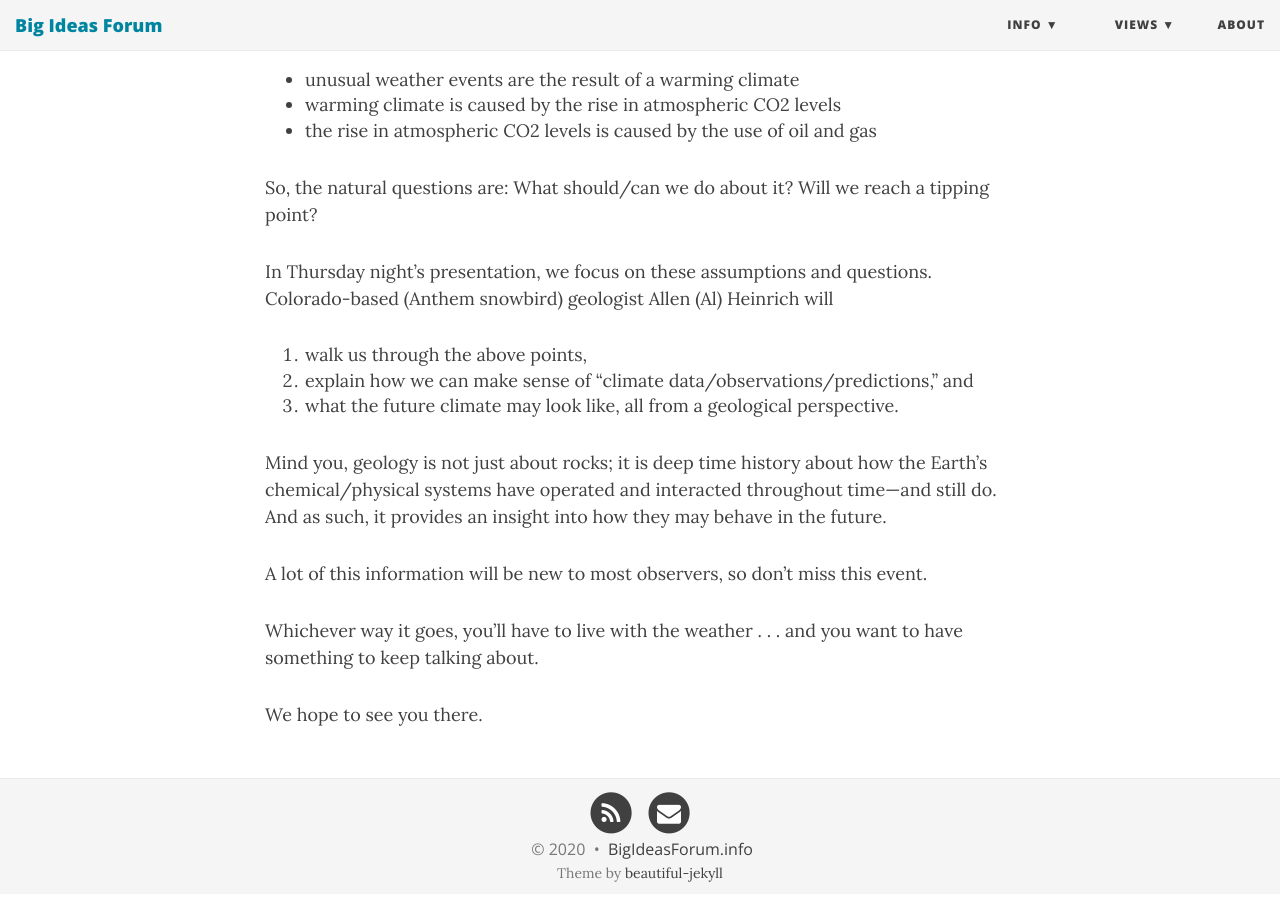
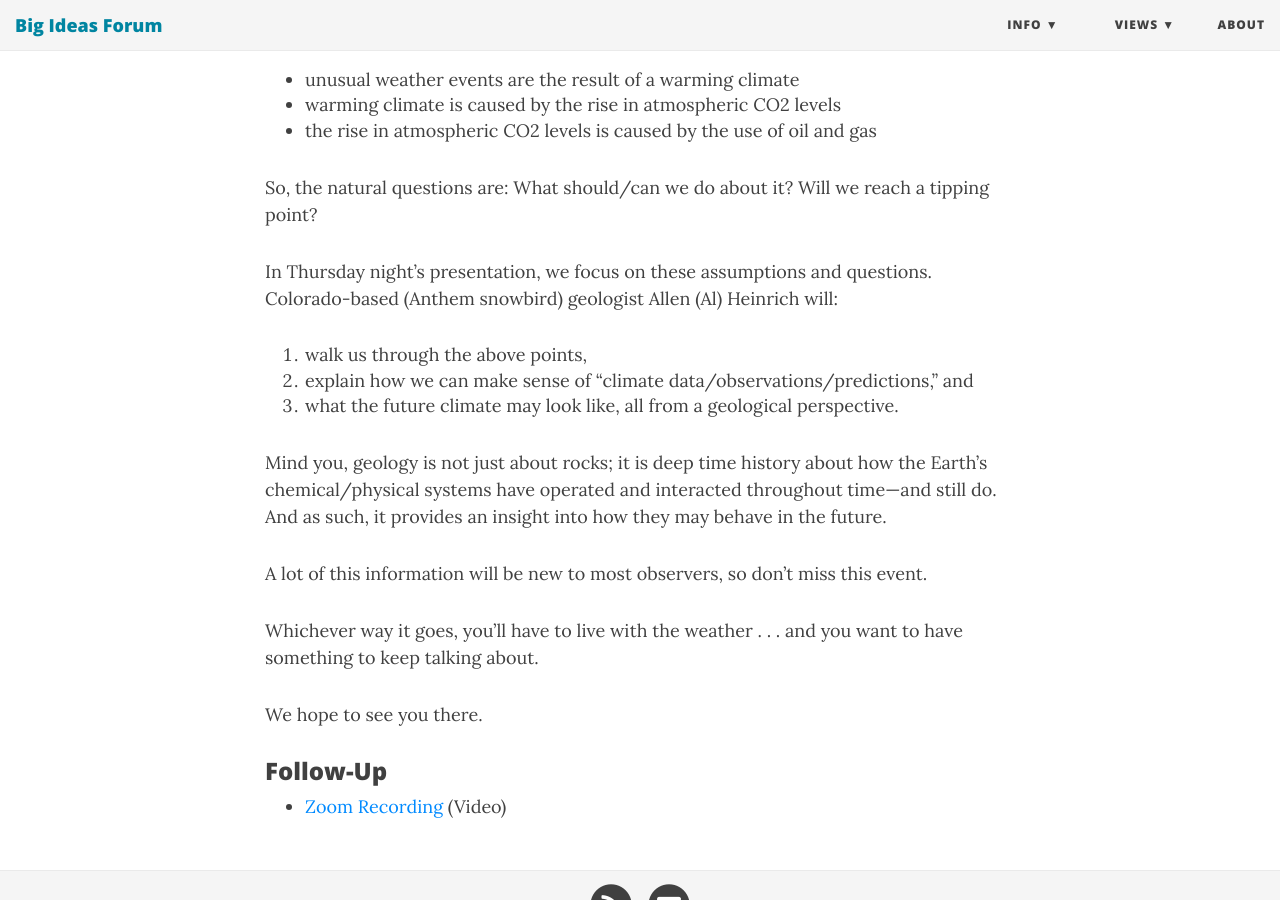
Before and after one commit to BigIdeasForum/bigideasforum.github.io, a Jekyll site: the page built from _posts/2020/2020-10-08-mindquest.md, in a window 1280 px wide and 900 px high, scrolled down 761 px. Built offline with Jekyll 4.4.1, drawn with Linux system fonts in a browser that asks for light colours; nearby versions of some CDN libraries.

Commit message:
add followup

```diff
--- a/_posts/2020/2020-10-08-mindquest.md
+++ b/_posts/2020/2020-10-08-mindquest.md
@@ -20,7 +20,7 @@
 
 So, the natural questions are: What should/can we do about it? Will we reach a tipping point?
 
-In Thursday night’s presentation, we focus on these assumptions and questions. Colorado-based (Anthem snowbird) geologist Allen (Al) Heinrich will
+In Thursday night’s presentation, we focus on these assumptions and questions. Colorado-based (Anthem snowbird) geologist Allen (Al) Heinrich will:
 
 1. walk us through the above points,
 2. explain how we can make sense of “climate data/observations/predictions,” and
@@ -33,3 +33,7 @@
 Whichever way it goes, you’ll have to live with the weather . . . and you want to have something to keep talking about.
 
 We hope to see you there.
+
+### Follow-Up
+
+* [Zoom Recording](https://drive.google.com/file/d/1hxWEijlx3ux21cV_-d1roMRIqOZbCfxe/view?usp=sharing) (Video)
```
